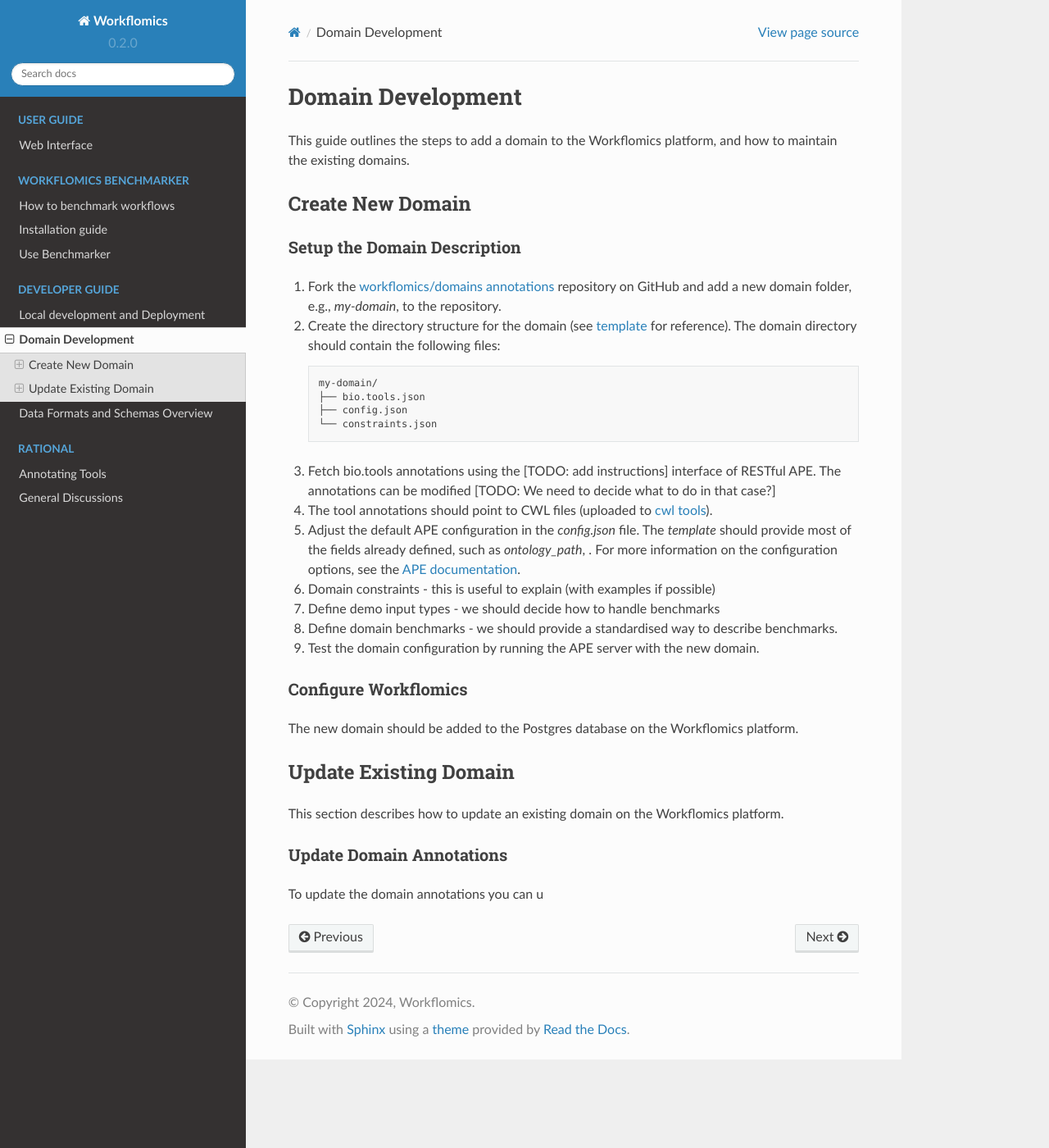
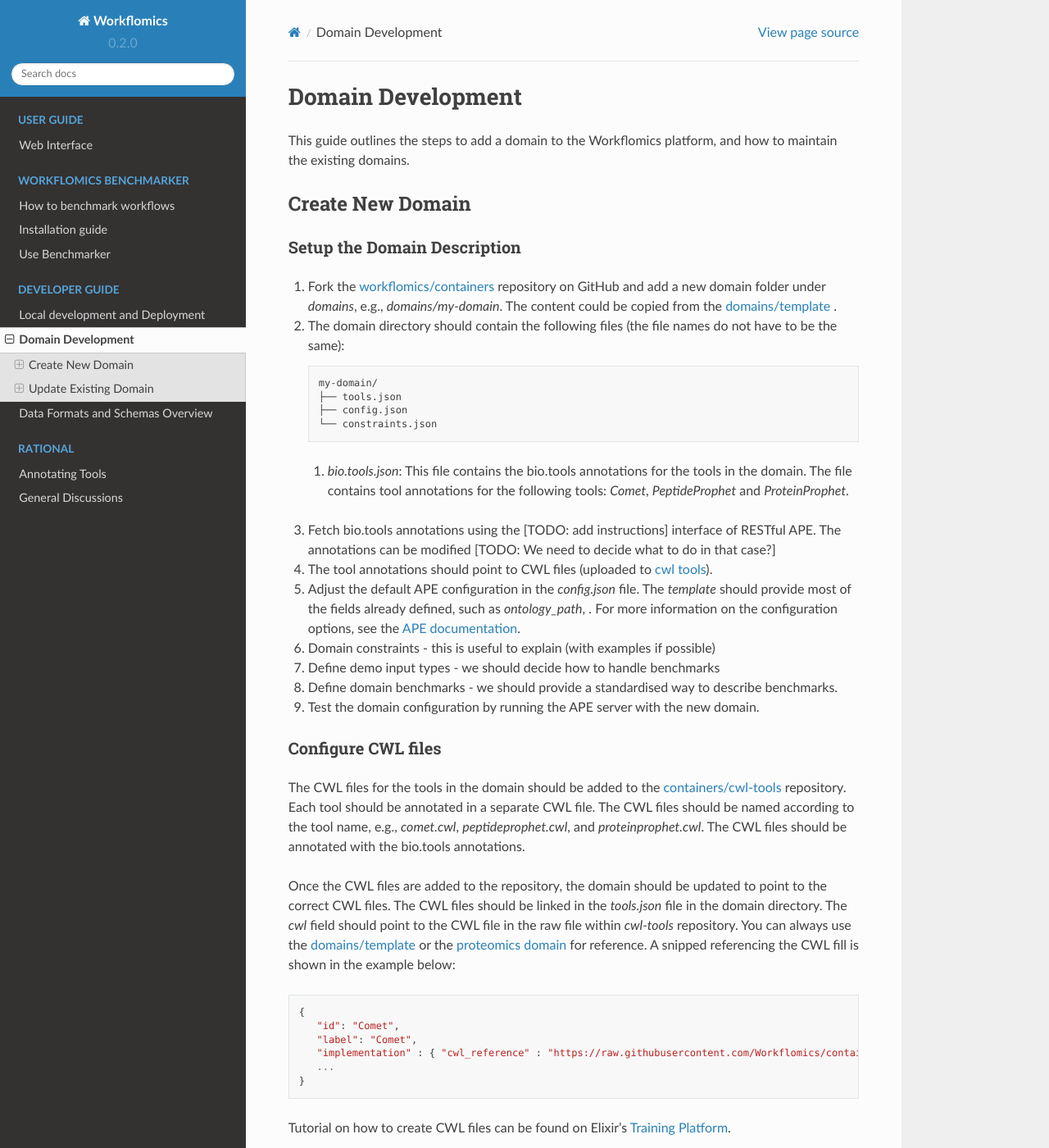
Before and after one commit to Workflomics/workflomics-readthedocs, a Sphinx documentation site: the page built from docs/source/developer-guide/domain-development.rst, in a window 1280 px wide and 1400 px high. Shown: the whole window at 82% size. Built offline with Sphinx 7.4.7 and the Read the Docs theme 2.0.0, drawn with Linux system fonts in a browser that asks for light colours.

Commit message:
Update the initial annotations

```diff
--- a/docs/source/developer-guide/domain-development.rst
+++ b/docs/source/developer-guide/domain-development.rst
@@ -9,15 +9,22 @@ Create New Domain
 Setup the Domain Description
 ============================
 
-1. Fork the `workflomics/domains annotations <https://github.com/Workflomics/domain-annotations>`_ repository on GitHub and add a new domain folder, e.g., `my-domain`, to the repository.
-2. Create the directory structure for the domain (see `template <https://github.com/Workflomics/domain-annotations/tree/main/template>`_ for reference). The domain directory should contain the following files:
+.. This is the content of every domain
+.. - `tools.json`: Contains the tool descriptions of the domain. See the [documentation](https://ape-framework.readthedocs.io/en/latest/docs/specifications/setup.html#tool-annotations) to learn more about `tools.json` file format.
+.. - `config.json`: Contains the domain-specific parameters. See the [documentation](https://ape-framework.readthedocs.io/en/latest/docs/specifications/setup.html#configuration-file) to learn more about the configuration file.
+.. - `constraints.json`: Contains the constraints for the domain. The file could be included in the `config.json` file, or linked from the `config.json` file (as in this template). See the [documentation](https://ape-framework.readthedocs.io/en/latest/docs/specifications/setup.html#configuration-file) to learn more about the constraints file format.
 
-   .. code-block:: text
+1. Fork the `workflomics/containers <https://github.com/Workflomics/containers>`_ repository on GitHub and add a new domain folder under `domains`, e.g., `domains/my-domain`. The content could be copied from the `domains/template <https://github.com/Workflomics/containers/tree/main/template>`_ .
+2. The domain directory should contain the following files (the file names do not have to be the same):
+
+   .. code-block::
 
       my-domain/
-      ├── bio.tools.json
+      ├── tools.json
       ├── config.json
       └── constraints.json
+
+   1. `bio.tools.json`: This file contains the bio.tools annotations for the tools in the domain. The file contains tool annotations for the following tools: `Comet`, `PeptideProphet` and `ProteinProphet`.
 
 3. Fetch bio.tools annotations using the [TODO: add instructions] interface of RESTful APE. The annotations can be modified [TODO: We need to decide what to do in that case?]
 4. The tool annotations should point to CWL files (uploaded to `cwl tools <https://github.com/Workflomics/containers/tree/main/cwl/tools>`_).
@@ -28,10 +35,28 @@ Setup the Domain Description
 
 7. Define demo input types - we should decide how to handle benchmarks
 
-8. Define domain benchmarks - we should provide a standardised way to describe benchmarks.
+8.  Define domain benchmarks - we should provide a standardised way to describe benchmarks.
 
-9. Test the domain configuration by running the APE server with the new domain.
+9.  Test the domain configuration by running the APE server with the new domain.
 
+
+Configure CWL files
+===================
+
+The CWL files for the tools in the domain should be added to the `containers/cwl-tools <https://github.com/Workflomics/containers/tree/main/cwl-tools>`_ repository. Each tool should be annotated in a separate CWL file. The CWL files should be named according to the tool name, e.g., `comet.cwl`, `peptideprophet.cwl`, and `proteinprophet.cwl`. The CWL files should be annotated with the bio.tools annotations.
+
+Once the CWL files are added to the repository, the domain should be updated to point to the correct CWL files. The CWL files should be linked in the `tools.json` file in the domain directory. The `cwl` field should point to the CWL file in the raw file within `cwl-tools` repository. You can always use the `domains/template <https://github.com/Workflomics/containers/tree/main/template>`_ or the `proteomics domain <https://github.com/Workflomics/containers/blob/main/domains/proteomics/tools.json>`_ for reference. A snipped referencing the CWL fill is shown in the example below:
+
+.. code-block::
+
+   {
+      "id": "Comet",
+      "label": "Comet",
+      "implementation" : { "cwl_reference" : "https://raw.githubusercontent.com/Workflomics/containers/main/cwl/tools/Comet/Comet.cwl"} ,
+      ...
+   }
+
+Tutorial on how to create CWL files can be found on Elixir's `Training Platform <https://tess.elixir-europe.org/materials/cwl-user-guide>`_.
 
 Configure Workflomics
 =====================
```
